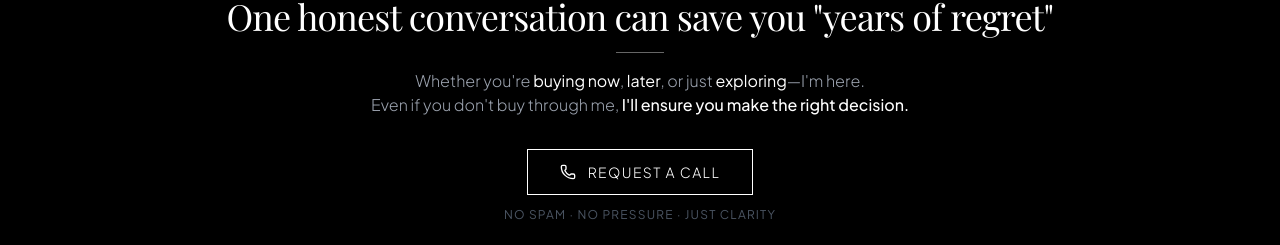
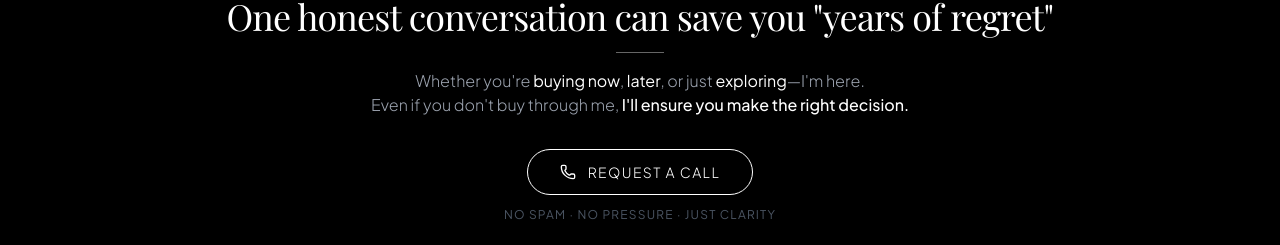
Before and after one commit to AaliyaanShaikh/Al-Saad, a React (Vite) app: page / in a window 1280 px wide. Shown: the part 7566-7811 px from the top of the page. Built offline with nearby package versions, Linux system fonts and the light colour scheme; no server answers; a web font is replaced by a local one.

Commit message:
Update TrustBuilderSection.tsx

```diff
--- a/components/TrustBuilderSection.tsx
+++ b/components/TrustBuilderSection.tsx
@@ -78,7 +78,7 @@ const TrustBuilderSection: React.FC<TrustBuilderSectionProps> = ({ onRequestCall
           <div className="flex flex-col items-center gap-3">
             <button
               onClick={onRequestCall}
-              className="group relative px-8 py-3 border border-white text-white font-light tracking-widest text-sm uppercase transition-all duration-500 hover:bg-white hover:text-black overflow-hidden"
+              className="group relative px-8 py-3 rounded-full border border-white text-white font-light tracking-widest text-sm uppercase transition-all duration-500 hover:bg-white hover:text-black overflow-hidden"
             >
               <span className="relative z-10 flex items-center gap-3">
                 <Phone className="w-4 h-4" />
```
